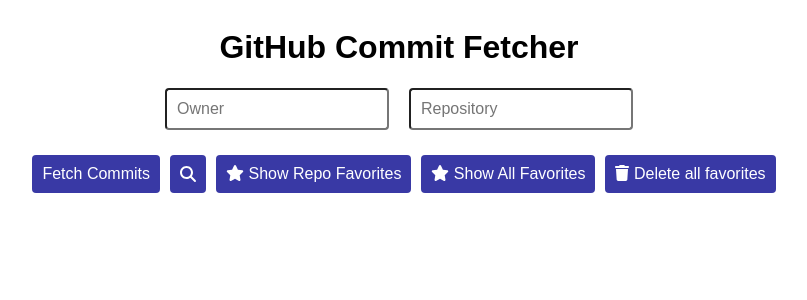
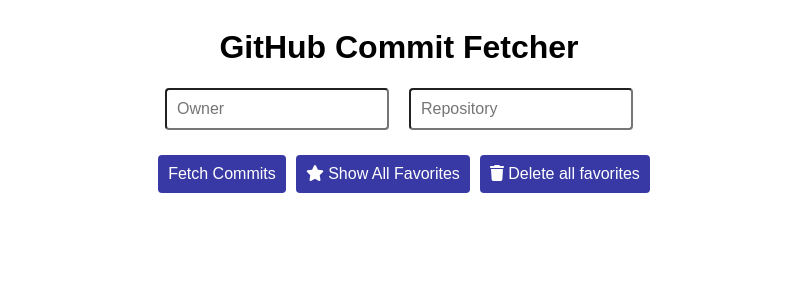
Before and after one commit to Osvosloo/Github-API-Project, a React (Vite) app: page / in a window 1280 px wide. Shown: the top 300 px of the page, without its empty margins (241-1048 px from the left). Built offline with nearby package versions, Linux system fonts and the light colour scheme.

Commit message:
UI logic update

```diff
--- a/package.json
+++ b/package.json
@@ -2,7 +2,7 @@
   "homepage": "https://osvosloo.github.io/github-api-project",
   "name": "github-api-project",
   "private": true,
-  "version": "1.4.0",
+  "version": "2.0.0",
   "type": "module",
   "scripts": {
     "predeploy": "npm run build",
--- a/src/components/RepoFetcher.tsx
+++ b/src/components/RepoFetcher.tsx
@@ -23,6 +23,7 @@
   const [showFavorites, setShowFavorites] = useState<boolean>(false);
   const [showAllFavorites, setShowAllFavorites] = useState<boolean>(false);
   const [allFavoriteCommits, setAllFavoriteCommits] = useState<favorite[]>([]);
+ const [showRepoFavButton, setShowRepoFavButton] = useState<boolean>(false);
 
   useEffect(() => {
     const storedFavorites = localStorage.getItem("favorites");
@@ -64,6 +65,7 @@
       alert("Fill in both inputs");
       return;
     }
+    setShowRepoFavButton(true);
     setCommits([]);
     setError("");
     setShowFavorites(false);
@@ -201,16 +203,19 @@
 
       <div className="button-container">
         <button onClick={fetchCommits}>Fetch Commits</button>
-        <button
-          onClick={openModal}
-          style={{ display: "flex", alignItems: "center" }}
-        >
-          <FontAwesomeIcon icon={faMagnifyingGlass} />
-        </button>
+
+        {showRepoFavButton ?
+         <button
+         onClick={openModal}
+         style={{ display: "flex", alignItems: "center" }}
+       >
+         <FontAwesomeIcon icon={faMagnifyingGlass} />
+       </button> : null}
+        {owner && repo && showRepoFavButton ?
         <button onClick={toggleShowFavorites}>
           <FontAwesomeIcon icon={solidStar} />
           {showFavorites ? " Hide Repo Favorites" : " Show Repo Favorites"}
-        </button>
+        </button> : null}
         <button onClick={toggleShowAllFavorites}>
           <FontAwesomeIcon icon={solidStar} />
           {showAllFavorites ? " Hide All Favorites" : " Show All Favorites"}
@@ -264,10 +269,10 @@
                     <CommitCard
                       key={favoriteCommit.sha}
                       commitMessage={favoriteCommit.commit.message}
-                      authorName={favoriteCommit.commit.author.name}
+                      authorName={favoriteCommit.commit.committer.name}
                       isFavorite={true}
                       onToggleFavorite={toggleFavorite}
-                      owner={owner}
+                      owner={favoriteCommit.commit.author.name}
                       repo={repo}
                       sha={favoriteCommit.sha}
                       date={favoriteCommit.commit.author.date}
@@ -280,7 +285,7 @@
                   <CommitCard
                     key={commit.sha}
                     commitMessage={commit.commit.message}
-                    authorName={commit.commit.author.name}
+                    authorName={commit.commit.committer.name}
                     isFavorite={favorites.some(
                       (fav) =>
                         fav.sha === commit.sha &&
@@ -288,7 +293,7 @@
                         fav.repo === repo
                     )}
                     onToggleFavorite={toggleFavorite}
-                    owner={owner}
+                    owner={commit.commit.author.name}
                     repo={repo}
                     sha={commit.sha}
                     date={commit.commit.author.date}
--- a/src/types.tsx
+++ b/src/types.tsx
@@ -39,9 +39,7 @@
       payload: string | null;
     };
   };
-//   url: string;
   html_url: string;
-//   comments_url: string;
 }
 
 export interface favorite {
```
